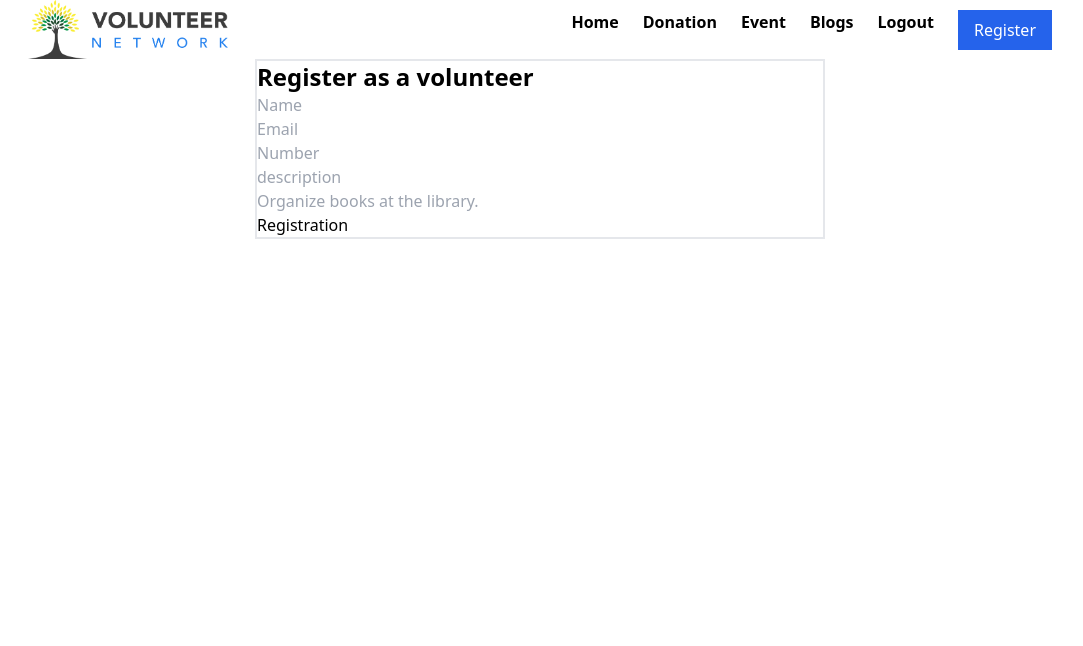
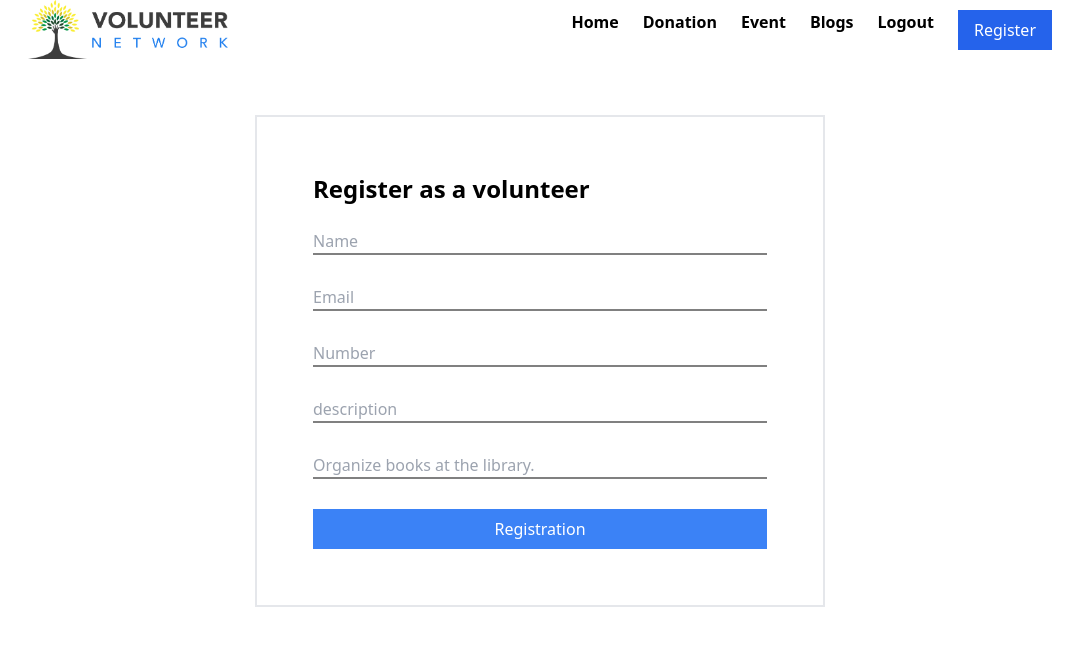
Before and after one commit to shariarHossain23/vollentier-network, a React (Create React App) app: page /register in a window 1280 px wide. Shown: the top 646 px of the page, without its empty margins (100-1183 px from the left). Built offline with nearby package versions, Linux system fonts and the light colour scheme; no server answers; sample sign-in values are in the browser's storage.

Commit message:
regigter form

```diff
--- a/package.json
+++ b/package.json
@@ -6,6 +6,7 @@
     "@testing-library/jest-dom": "^5.16.4",
     "@testing-library/react": "^13.1.1",
     "@testing-library/user-event": "^13.5.0",
+    "axios": "^0.27.1",
     "firebase": "^9.6.11",
     "react": "^18.0.0",
     "react-dom": "^18.0.0",
--- a/src/Pages/Component/Login/Login.js
+++ b/src/Pages/Component/Login/Login.js
@@ -21,7 +21,7 @@ const Login = () => {
     return (
         <div className='w-[400px] px-6  border-2 h-[250px] mx-auto mt-24 text-center'>
            <div className='mt-16'>
-           <h1 className='md:text-2xl font-bold'>Login</h1>
+           <h1 className='md:text-2xl font-bold '>Login</h1>
             <div onClick={()=> signInWithGoogle()}  className=' w-full border-2 rounded-full flex items-center mt-4 p-2'>
                 <img width={30} src={logo} alt="" />
               <button className=' ml-20 text-xl'>Continue with Google</button>
--- a/src/Pages/Component/Register/Register.css
+++ b/src/Pages/Component/Register/Register.css
@@ -1,2 +1,6 @@
-.register-form {
+.register-form input {
+  border-bottom: 2px solid gray;
+  margin-bottom: 30px;
+  outline: none;
+  width: 100%;
 }
--- a/src/Pages/Component/Register/Register.js
+++ b/src/Pages/Component/Register/Register.js
@@ -2,17 +2,22 @@ import React from 'react';
 import './Register.css';
 
 const Register = () => {
+
+    const handleRegister = event =>{
+        event.preventDefault()
+
+    }
     return (
-        <div className='w-[570px] mx-auto border-2'>
+        <div className='w-[570px] mx-auto border-2 p-14 mt-14'>
             <h1 className='text-2xl font-bold'>Register as a volunteer</h1>
-          <div className='register-form'>
+          <div className='register-form mt-6'>
           <form action="#">
-                <input type="text" name="name" id="" placeholder='Name'/><br />
-                <input type="email" name="email" id="" placeholder='Email'/><br />
-                <input type="number" name="number" id="" placeholder='Number'/><br />
-                <input type="text" name="description" id="" placeholder='description' /><br />
-                <input type="text" name="Organization" id="" placeholder='Organize books at the library.'/> <br />
-                <input type="button" value="Registration" />
+                <input type="text" name="name" id="" placeholder='Name'required/><br />
+                <input type="email" name="email" id="" placeholder='Email'required/><br />
+                <input type="number" name="number" id="" placeholder='Number'required/><br />
+                <input type="text" name="description" id="" placeholder='description'required /><br />
+                <input type="text" name="Organization" id="" placeholder='Organize books at the library.'required/> <br />
+                <button className='w-full bg-blue-500 text-white py-2'>Registration</button>
             </form>
           </div>
         </div>
```
Also changed, not shown: 1 other file (tests, documents, lock files or other folders).
